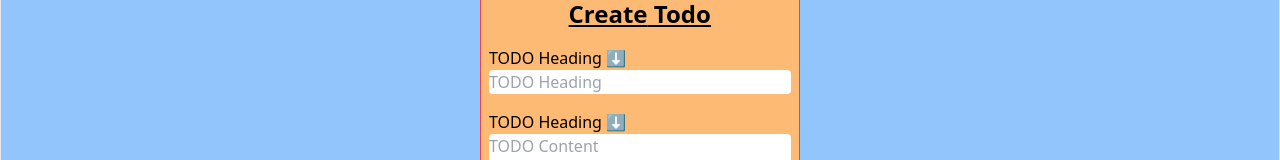
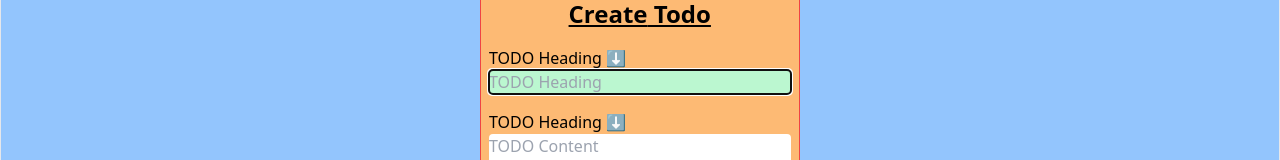
Before and after one commit to Ashishkuldeep23/todo-with-typescript-tailwindcss, a React (Vite) app: page / in a window 1280 px wide. Both pictures are taken after a click on the element 805 px from the left and 711 px from the top of the page. Shown: the part 228-388 px from the top of the page. Built offline with nearby package versions, Linux system fonts and the light colour scheme.

Commit message:
Some little bug fixed and scrool tilll down in todo holder div

```diff
--- a/package.json
+++ b/package.json
@@ -4,7 +4,7 @@
   "version": "0.0.0",
   "type": "module",
   "scripts": {
-    "dev": "vite",
+    "dev": "vite --port 3003",
     "build": "tsc && vite build",
     "lint": "eslint . --ext ts,tsx --report-unused-disable-directives --max-warnings 0",
     "preview": "vite preview"
--- a/src/components/MainTodo.tsx
+++ b/src/components/MainTodo.tsx
@@ -71,6 +71,15 @@ const MainTodo = () => {
 
     // setTodoArr([...todoArr, { ...obj, id: todoArr.length + 1 , isDeletable: false, isFav: false }])
     setTodoArr([...todoArr, { ...obj, id: uuidv4(), isDeletable: false, isFav: false }])
+
+
+    // // // SOME DOM Things  for scrolling main todo holder div-->
+
+    let todoAreaBox = document.querySelector("#todo_main_holder")
+    if (todoAreaBox) {
+      todoAreaBox.scrollTop = todoAreaBox.scrollHeight
+    }
+
 
   }
 
@@ -188,6 +197,16 @@ const MainTodo = () => {
 
     setTodoArr(arr)   // // // Now set the arr.
 
+
+
+    // // // SOME DOM Things  for scrolling main todo holder div-->
+
+    let todoAreaBox = document.querySelector("#todo_main_holder")
+    if (todoAreaBox) {
+      todoAreaBox.scrollTop = 0
+    }
+
+
   }
 
   function makeUnFavirote(obj: TInputOfTodo) {
@@ -221,7 +240,7 @@ const MainTodo = () => {
     // // // load theme value fro localstorage --->
     let getDarkThemeData = localStorage.getItem("todo_dark_theme")
 
-    if(getDarkThemeData){
+    if (getDarkThemeData) {
       setThemeMode(JSON.parse(getDarkThemeData))
     }
 
@@ -253,8 +272,8 @@ const MainTodo = () => {
 
           <button
             className={` animate__animated animate__backInUp animate__slow absolute top-2 right-2 px-2 ${!themeMode ? "bg-sky-500 " : " bg-violet-500 "} border border-black rounded text-white font-bold z-30 `}
-            onClick={() => { setThemeMode(!themeMode); localStorage.setItem("todo_dark_theme" , JSON.stringify(!themeMode)) }}
-          >{!themeMode ? <i className="ri-contrast-2-line"></i>: <i className="ri-sun-line"></i>}</button>
+            onClick={() => { setThemeMode(!themeMode); localStorage.setItem("todo_dark_theme", JSON.stringify(!themeMode)) }}
+          >{!themeMode ? <i className="ri-contrast-2-line"></i> : <i className="ri-sun-line"></i>}</button>
 
           <ModalForInpt
             modalVisiable={modalVisiable}
--- a/src/components/ModalForInpt.tsx
+++ b/src/components/ModalForInpt.tsx
@@ -1,4 +1,4 @@
-import React , {useContext} from 'react'
+import React , {useContext, useEffect , useRef} from 'react'
 import { TInputOfTodo } from './MainTodo';
 import ThemeContext from './ThemeContext';
 
@@ -19,7 +19,11 @@ type TModalProps = {
 
 const ModalForInpt = ({ setModalVisiable, modalVisiable, addNewTodo, updatingTodo, input, setInput, actualToDoUpadateFunction }: TModalProps) => {
 
-  const theme =  useContext(ThemeContext);
+  const theme =  useContext<boolean>(ThemeContext);
+
+  const inputRef = useRef<HTMLInputElement>(null)
+  // // // So if you using useRef with input then we need to decide a generic for that , that is HTMLInputElement type like above , otherwise it'll give you error in focus()
+
 
   // const [modalVisiable , setModalVisiable] = useState<boolean>(false)
 
@@ -38,12 +42,26 @@ const ModalForInpt = ({ setModalVisiable, modalVisiable, addNewTodo, updatingTod
     e.preventDefault()
     e.stopPropagation()
 
+
+      // console.log(``)
+
+      // // // Two thing todo 1) focus on textArea if press enter in input , 2) Call clickHandler if Enter press on textArea.
+
+      // // 2nd => Call clickHandler if Enter press on textArea.
+      if(e.target.name === "content"  && e.target.value === `${input.content}\n`){
+
+        // // // `${input.content}\n` by this way we  can read enter btn in textArea of TS
+        handleClick(e)  // // // Calling clickhandler fn and also changes type of e in click handler.
+      }
+
+
+
     setInput({ ...input, [e.target.name]: e.target.value })
   }
 
 
   // MouseEvent<HTMLButtonElement, MouseEvent>
-  function handleClick(e: React.MouseEvent<HTMLButtonElement, MouseEvent>) {
+  function handleClick(e: React.MouseEvent<HTMLButtonElement, MouseEvent> | Event) {
     e.preventDefault()
     e.stopPropagation()
 
@@ -68,6 +86,20 @@ const ModalForInpt = ({ setModalVisiable, modalVisiable, addNewTodo, updatingTod
   }
 
 
+  useEffect( ()=>{
+
+    // // // first time focus on input --->
+
+    if(modalVisiable){
+      inputRef?.current?.focus()
+    }
+    else{
+      // // // This else part is very use full , it cleans input and make it empty (BUG fixed)
+      setInput({ id: "", heading: "", content: "", isFav: false })
+    }
+
+  } , [modalVisiable] )
+
 
 
   return (
@@ -88,6 +120,7 @@ const ModalForInpt = ({ setModalVisiable, modalVisiable, addNewTodo, updatingTod
         >TODO Heading ⬇️</label>
 
         <input
+         ref={inputRef}
           className='rounded focus:bg-green-200'
           type="text" id='heading' name="heading"
           onChange={onChangeHandler}
--- a/src/components/SingleTodo.tsx
+++ b/src/components/SingleTodo.tsx
@@ -56,7 +56,7 @@ const SingleTodo = ({ todoContaintArr, ele, updateTodo, deleteOneTodo, index, do
         <>
 
             <div
-                key={ele.id} className={` animate__animated animate__faster ${(index % 2 === 0) ? "animate__rotateInDownLeft" : "animate__rotateInDownRight"} my-4 py-1 px-2 rounded-3xl shadow-lg ${!theme ? "bg-sky-50 " : " bg-sky-950 text-white "}   ${!theme ? "hover:bg-white " : " hover:bg-emerald-800 "}  transition-all`}
+                key={ele.id} className={` animate__animated animate__fast ${(index % 2 === 0) ? "animate__slideInLeft" : "animate__slideInRight"} my-4 py-1 px-2 rounded-3xl shadow-lg ${!theme ? "bg-sky-50 " : " bg-sky-950 text-white "}   ${!theme ? "hover:bg-white " : " hover:bg-emerald-800 "}  transition-all`}
             >
                 <div className={`flex justify-between items-center font-bold text-lg ${(ele.isDeletable || readyToDelete) && " line-through"}`} >
                     {/* Here Line through on Todo is depended on two state variables (i don't know good way or bad way) one is readyToDelete on singleTodo component level and 2nd id  ele.isDeletable value which is part of todoContainetArr state variable on root level of todo project.*/}
@@ -101,7 +101,7 @@ const SingleTodo = ({ todoContaintArr, ele, updateTodo, deleteOneTodo, index, do
                             : <>
 
                                 <button
-                                    className='  sm:w-1/3 px-4 border rounded-md mx-1 bg-red-500 text-white font-bold hover:bg-red-800 transition-all'
+                                    className=' animate__animated animate__wobble  sm:w-1/3 px-4 border rounded-md mx-1 bg-red-500 text-white font-bold hover:bg-red-800 transition-all'
                                     onClick={() => deleteOneTodo(ele)}
                                 >Delete</button>
                             </>
--- a/src/components/TodoBody.tsx
+++ b/src/components/TodoBody.tsx
@@ -58,7 +58,7 @@ const TodoBody = ({ todoContaintArr, setModalVisiable, updateTodo, deleteOneTodo
 
                 <Navbar />
 
-                <div className='text-center my-4 h-full  overflow-y-auto overflow-x-hidden relative'>
+                <div className='text-center my-4 h-full  overflow-y-auto overflow-x-hidden relative scroll-mx-3.5' id="todo_main_holder">
                     {
 
                         (todoContaintArr && todoContaintArr.length > 0)
@@ -100,14 +100,17 @@ const TodoBody = ({ todoContaintArr, setModalVisiable, updateTodo, deleteOneTodo
 
                             ?
 
-                            <div className="flex flex-wrap justify-center sm:flex-row-reverse">
+                            <div className={`flex flex-wrap justify-center sm:flex-row-reverse ${todoContaintArr.length > 5 ? " mt-24 " : " mt-8 "} `}>
 
                                 {
-                                    (allDeleteBtn) && <button className="mx-1 border mb-2 rounded px-2 font-bold bg-red-400 hover:bg-red-700 hover:text-white transition-all" onClick={() => { allDeleteTodo(); setAllDeleteBtn(!allDeleteBtn) }}>All Delete</button>
+                                    (allDeleteBtn) && <button className=" animate__animated animate__rubberBand mx-1 border mb-2 rounded px-2 font-bold bg-red-400 hover:bg-red-700 hover:text-white transition-all" onClick={() => { allDeleteTodo(); setAllDeleteBtn(!allDeleteBtn) }}>All Delete</button>
                                 }
 
                                 <button
-                                    className=" animate__animated animate__rubberBand mx-1 mb-2 border rounded px-2 bg-red-200 hover:bg-red-400 transition-all"
+                                    className=" animate__animated animate__rubberBand mx-1 mb-2  border rounded px-2 bg-red-200 hover:bg-red-400 transition-all"
+
+                                    id="all_clear_btn"
+
                                     onClick={() => { setAllDeleteBtn(!allDeleteBtn); allDeleteBtn ? removeReadyForAllDelete() : readyForAllDelete() }}
                                 >{(allDeleteBtn) ? "Remove All Delete" : "Click to All Delete"}</button>
 
--- a/src/index.css
+++ b/src/index.css
@@ -24,6 +24,7 @@
 *::selection{
     color: aquamarine;
     background-color: darkslategrey;
+    scroll-behavior: smooth !important;
 }
 
 
@@ -36,3 +37,7 @@ html, body{
 strong{
     color: red;
 }
+
+#todo_main_holder{
+    scroll-behavior: smooth !important;
+}
```
